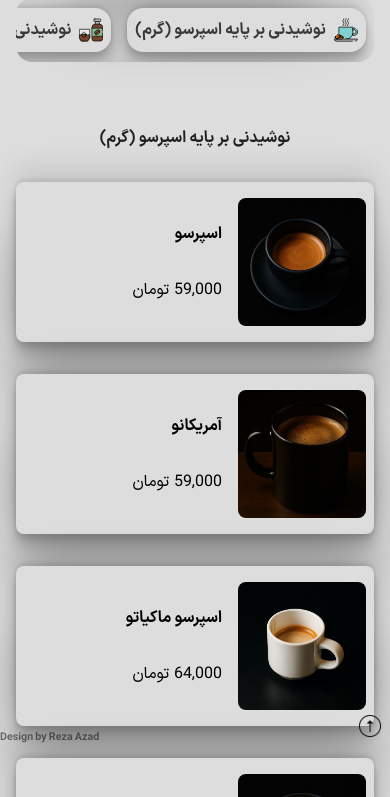
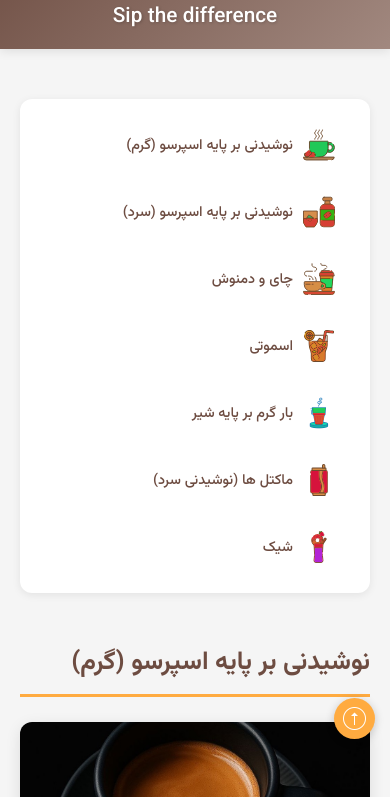
Before and after one commit to rezaazad84/gich, a plain HTML site: page index.html in a window 390 px wide. Shown: the part 90-887 px from the top of the page. Drawn offline with Linux system fonts and the light colour scheme.

Commit message:
New Desin

```diff
--- a/style.css
+++ b/style.css
@@ -1,226 +1,359 @@
-@font-face {
-    font-family: IRANSansX;
-    font-style: normal;
-    font-weight: bold;
-    src: url('fonts/woff/IRANSansX-Bold.woff') format('woff'),
-    url('fonts/woff2/IRANSansX-Bold.woff2') format('woff2');
-}
+/*@font-face {*/
+/*    font-family: IRANSansX;*/
+/*    font-style: normal;*/
+/*    font-weight: bold;*/
+/*    src: url('fonts/woff/IRANSansX-Bold.woff') format('woff'),*/
+/*    url('fonts/woff2/IRANSansX-Bold.woff2') format('woff2');*/
+/*}*/
 
-@font-face {
-    font-family: IRANSansX;
-    font-style: normal;
-    font-weight: normal;
-    src: url('fonts/woff/IRANSansX-Regular.woff') format('woff'),
-    url('fonts/woff2/IRANSansX-Regular.woff2') format('woff2');
-}
+/*@font-face {*/
+/*    font-family: IRANSansX;*/
+/*    font-style: normal;*/
+/*    font-weight: normal;*/
+/*    src: url('fonts/woff/IRANSansX-Regular.woff') format('woff'),*/
+/*    url('fonts/woff2/IRANSansX-Regular.woff2') format('woff2');*/
+/*}*/
 
-* {
-    box-sizing: border-box;
-}
+/* Global Styles */
+/* Global Styles */
+@import url('https://fonts.googleapis.com/css2?family=Vazirmatn:wght@300;400;500;700&display=swap'); /* یک فونت فارسی زیبا */
 
-html {
-    scroll-behavior: smooth;
+:root {
+    --primary-color: #6D4C41; /* قهوه‌ای تیره (مثل قهوه) */
+    --secondary-color: #A1887F; /* قهوه‌ای روشن‌تر */
+    --accent-color: #FFAB40; /* نارنجی/طلایی برای تاکید */
+    --background-color: #F5F5F5; /* پس‌زمینه روشن و خنثی */
+    --text-color: #3E2723; /* رنگ متن تیره */
+    --card-background: #FFFFFF; /* پس‌زمینه کارت‌ها */
+    --border-radius: 12px;
+    --shadow: 0 4px 15px rgba(0, 0, 0, 0.1);
+    --light-shadow: 0 2px 8px rgba(0,0,0,0.08);
 }
 
 body {
+    font-family: 'Vazirmatn', Arial, sans-serif; /* استفاده از وزیرمتن */
     margin: 0;
-    font-family: IRANSansX, serif;
-    background-color: #dddddd;
-    /*background-image: url("img/IMG_6214.jpeg");*/
-    /*background-position: top;*/
-    /*background-repeat: no-repeat;*/
-    /*background-attachment: fixed;*/
-    /*background-size: cover;*/
+    padding: 0;
+    background-color: var(--background-color);
+    color: var(--text-color);
+    direction: rtl; /* اطمینان از راست‌چین بودن */
+    line-height: 1.6;
 }
 
-::-webkit-scrollbar {
-    display: none;
+h1, h2, h3, h4, h5, h6 {
+    font-weight: 700;
+    color: var(--primary-color);
 }
 
 a {
     text-decoration: none;
-    color: inherit;
-    cursor: pointer;
+    color: var(--accent-color);
+    transition: color 0.3s ease;
 }
 
-button, input[type="button"], input[type="submit"] {
-    cursor: pointer;
-    outline: none;
-    border: none;
-    background-color: transparent;
-    padding: 0;
-    font-family: inherit;
-}
-
-input, textarea, select {
-    font-family: inherit;
+a:hover {
+    color: var(--primary-color);
 }
 
 img {
+    max-width: 100%;
+    height: auto;
     display: block;
 }
 
+/* Header Styles */
 .header {
+    background: linear-gradient(135deg, var(--primary-color), var(--secondary-color));
+    color: var(--card-background);
+    padding: 20px 30px;
     display: flex;
-    background-color: #1e201e;
-    width: 15rem;
-    margin-inline: auto;
-    margin-block: 1rem;
-    margin-bottom: 1.5rem;
-    padding: 0.25rem;
+    justify-content: space-between;
     align-items: center;
-    justify-content: space-between;
-    border-radius: 3rem;
-    box-shadow: rgba(0, 0, 0, 0.25) 0 54px 55px, rgba(0, 0, 0, 0.12) 0px -12px 30px, rgba(0, 0, 0, 0.12) 0px 4px 6px, rgba(0, 0, 0, 0.17) 0px 12px 13px, rgba(0, 0, 0, 0.09) 0px -3px 5px;
+    box-shadow: 0 2px 10px rgba(0, 0, 0, 0.1);
+    position: sticky;
+    top: 0;
+    z-index: 1000;
+}
+
+.header-logo {
+    width: 70px; /* اندازه لوگو رو تنظیم کنید */
+    height: 70px;
+    border-radius: 50%;
+    object-fit: cover;
+    border: 3px solid var(--accent-color);
 }
 
 .header-name {
-    margin-block: 0;
-    color: #ecdfcc;
+    font-size: 1.8em;
+    margin: 0;
+    font-weight: 500;
+    color: var(--card-background);
+    text-shadow: 1px 1px 3px rgba(0,0,0,0.2);
 }
 
-.header-center {
-    display: flex;
-    flex-direction: column;
-    align-items: center;
-    font-weight: lighter;
+/* Main Content Area */
+.main {
+    padding: 20px;
+    max-width: 1200px;
+    margin: 30px auto;
 }
 
-.header-logo {
-    width: 2.5rem;
-    height: 2.5rem;
-    border-radius: 100%;
-}
-
-.header-menu {
-    width: 2rem;
-}
-
-.main {
-    margin-inline: 1rem;
-}
-
+/* Main Menu Navigation Styles */
 .main-menu {
-    height: 4rem;
-    margin-inline: auto;
-    border-radius: 1rem;
     display: flex;
-    align-items: center;
-    gap: 1rem;
-    padding: 0.5rem;
-    overflow-x: scroll;
+    flex-wrap: wrap;
+    gap: 15px;
+    justify-content: center;
+    margin-bottom: 40px;
+    padding: 20px;
+    background-color: var(--card-background);
+    border-radius: var(--border-radius);
+    box-shadow: var(--light-shadow);
 }
 
 .menu {
-    background-color: #dddddd;
     display: flex;
+    flex-direction: column; /* آیکون بالا، متن پایین */
     align-items: center;
-    justify-content: space-between;
-    gap: 0.5rem;
-    border-radius: 1rem;
-    padding: 0.5rem;
-    height: 2.75rem;
-    box-shadow: rgba(0, 0, 0, 0.25) 0 54px 55px, rgba(0, 0, 0, 0.12) 0px -12px 30px, rgba(0, 0, 0, 0.12) 0px 4px 6px, rgba(0, 0, 0, 0.17) 0px 12px 13px, rgba(0, 0, 0, 0.09) 0px -3px 5px;
+    padding: 15px;
+    background-color: transparent;
+    border-radius: var(--border-radius);
+    transition: transform 0.3s ease, background-color 0.3s ease;
+    min-width: 120px; /* برای نمایش بهتر در کنار هم */
+    text-align: center;
+}
+
+.menu:hover {
+    transform: translateY(-5px);
+    background-color: #f0eada; /* یک رنگ هاور ملایم */
+}
+
+.menu-icon {
+    width: 48px; /* اندازه آیکون‌ها رو تنظیم کنید */
+    height: 48px;
+    margin-bottom: 8px;
+    filter: invert(30%) sepia(17%) saturate(1500%) hue-rotate(345deg) brightness(90%) contrast(85%); /* تغییر رنگ آیکون‌ها به تم قهوه‌ای */
 }
 
 .menu-name {
-    margin-block: 0;
-    color: #393838;
-    font-weight: bold;
-    text-wrap: nowrap;
+    font-size: 0.95em;
+    color: var(--primary-color);
+    font-weight: 500;
+    text-align: center;
 }
 
-.menu-icon {
-    width: 1.5rem;
-    height: 1.5rem;
+/* Section Title Styles */
+.box-name {
+    font-size: 2em;
+    color: var(--primary-color);
+    margin-top: 50px;
+    margin-bottom: 25px;
+    padding-bottom: 10px;
+    border-bottom: 3px solid var(--accent-color);
+    text-align: right;
+    scroll-margin-top: 130px; /* اصلاح شده برای پوشش بهتر هدر چسبان */
 }
 
-.box-name {
-    color: #202020;
-    text-align: center;
-    margin-top: 4rem;
+/* Menu Item Box Styles */
+.menu-box {
+    display: flex;
+    background-color: var(--card-background);
+    border-radius: var(--border-radius);
+    box-shadow: var(--shadow);
+    margin-bottom: 25px;
+    overflow: hidden; /* برای اینکه border-radius روی تصویر هم اعمال بشه */
+    transition: transform 0.3s ease, box-shadow 0.3s ease;
 }
 
-.menu-box {
-    background-color: #dddddd;
-    height: 10rem;
-    border-radius: 0.5rem;
-    display: flex;
-    align-items: center;
-    padding: 0.5rem;
-    margin-bottom: 1rem;
-    margin-block: 2rem;
-    box-shadow: rgba(0, 0, 0, 0.25) 0 54px 55px, rgba(0, 0, 0, 0.12) 0px -12px 30px, rgba(0, 0, 0, 0.12) 0px 4px 6px, rgba(0, 0, 0, 0.17) 0px 12px 13px, rgba(0, 0, 0, 0.09) 0px -3px 5px;
+.menu-box:hover {
+    transform: translateY(-5px) scale(1.02);
+    box-shadow: 0 8px 25px rgba(0, 0, 0, 0.15);
 }
 
 .box-img {
-    width: 8rem;
-    height: 8rem;
-    object-fit: cover;
-    border-radius: 0.5rem;
+    width: 150px; /* عرض ثابت برای تصویر */
+    height: 150px; /* ارتفاع ثابت برای تصویر */
+    object-fit: cover; /* تصویر رو بدون تغییر نسبت، کادر رو پر می‌کنه */
+    border-left: 5px solid var(--accent-color); /* یک جداکننده رنگی زیبا */
 }
 
 .left-box {
-    margin-inline: 1rem;
+    padding: 20px;
+    flex-grow: 1; /* اجازه می‌ده این بخش فضای باقی‌مانده رو پر کنه */
     display: flex;
     flex-direction: column;
-    gap: 2rem;
+    justify-content: center;
 }
 
 .product-name {
-    margin-block: 0;
+    font-size: 1.4em;
+    margin-top: 0;
+    margin-bottom: 8px;
+    color: var(--primary-color);
 }
 
-.top-icon {
-    width: 1.5rem;
-    position: fixed;
-    bottom: 1rem;
-    right: 0.5rem;
+.left-box span { /* قیمت */
+    font-size: 1.1em;
+    font-weight: 500;
+    color: var(--secondary-color);
 }
 
-.instagram-icon {
-    width: 1.5rem;
-    position: fixed;
-    bottom: 1rem;
-    left: 2.5rem;
+/* Footer Styles */
+.footer {
+    background: linear-gradient(135deg, var(--secondary-color), var(--primary-color));
+    color: var(--card-background);
+    padding: 30px 20px;
+    text-align: center;
 }
 
-.location-icon {
-    width: 1.5rem;
-    position: fixed;
-    bottom: 1rem;
-    left: 0.5rem;
+.footer-text {
+    margin: 10px 0;
+    color: var(--card-background); /* اطمینان از رنگ متن */
 }
 
-.footer {
-    background-color: #bbbbbb;
-    border-radius: 1rem;
-    padding: 1rem;
-    margin-top: 3rem;
+.footer h2.footer-text {
+    font-size: 2em;
+    font-weight: 700;
+}
+
+.footer h3.footer-text {
+    font-size: 1.2em;
+    font-weight: 400;
+    opacity: 0.9;
+}
+
+.footer h4.footer-text, .footer h5.footer-text {
+    font-size: 1em;
+    font-weight: 400;
 }
 
 .location-footer {
     display: flex;
+    justify-content: center;
     align-items: center;
-    gap: 0.5rem;
+    margin-top: 15px;
+    gap: 10px;
+}
+
+.location-footer.end {
+    margin-top: 5px;
 }
 
 .footer-icon {
-    width: 1.5rem;
+    width: 30px;
+    height: 30px;
+    filter: brightness(0) invert(1); /* آیکون‌ها رو سفید می‌کنه */
 }
 
-.footer-text {
-    margin-block: 0.5rem;
-    color: #000000;
+/* Design by text */
+.design {
+    text-align: center;
+    padding: 15px;
+    font-size: 0.9em;
+    color: var(--secondary-color);
+    background-color: #e0e0e0;
 }
 
-.design {
+/* Floating Action Button Styles - اصلاح شده برای RTL */
+.fix {
     position: fixed;
-    bottom: -1rem;
-    left: 0;
-    opacity: 50%;
+    bottom: 20px;
+    right: 20px; /* تغییر به راست برای صفحات RTL */
+    z-index: 1001;
+    background-color: var(--accent-color);
+    border-radius: 50%;
+    padding: 10px;
+    box-shadow: 0 2px 10px rgba(0,0,0,0.2);
+    transition: background-color 0.3s ease, transform 0.3s ease;
 }
 
-.end {
-    margin-bottom: 4rem;
+.fix:hover {
+    background-color: var(--primary-color);
+    transform: scale(1.1);
 }
+
+.top-icon {
+    width: 30px;
+    height: 30px;
+    display: block;
+    filter: brightness(0) invert(1); /* برای اینکه آیکون در پس‌زمینه رنگی بهتر دیده بشه */
+}
+
+/* Responsive Design (Basic) */
+@media (max-width: 768px) {
+    .header {
+        flex-direction: column;
+        padding: 15px;
+    }
+    .header-logo {
+        width: 60px;
+        height: 60px;
+        margin-bottom: 10px;
+    }
+    .header-name {
+        font-size: 1.5em;
+    }
+
+    .main-menu {
+        flex-direction: column; /* منوی اصلی به صورت ستونی در موبایل */
+        align-items: stretch; /* آیتم‌ها تمام عرض رو بگیرن */
+    }
+    .menu {
+        flex-direction: row; /* آیکون و متن کنار هم در موبایل برای منوی اصلی */
+        justify-content: flex-start; /* شروع از راست (به خاطر rtl) */
+        padding: 10px 15px;
+    }
+    .menu-icon {
+        margin-bottom: 0;
+        margin-left: 10px; /* فاصله بین آیکون و متن در موبایل */
+    }
+
+    .menu-box {
+        flex-direction: column; /* کارت‌های آیتم‌های منو به صورت ستونی در موبایل */
+    }
+    .box-img {
+        width: 100%; /* تصویر تمام عرض کارت رو بگیره */
+        height: 200px; /* ارتفاع تصویر در موبایل */
+        border-left: none;
+        border-bottom: 5px solid var(--accent-color); /* جداکننده پایین تصویر */
+    }
+    .left-box {
+        text-align: center; /* متن در موبایل وسط‌چین بشه */
+        padding: 15px;
+    }
+    .product-name {
+        font-size: 1.2em;
+    }
+    .left-box span {
+        font-size: 1em;
+    }
+    .footer h5.footer-text { /* آدرس در فوتر */
+        font-size: 0.9em;
+        padding: 0 10px; /* برای جلوگیری از چسبیدن به لبه‌ها */
+    }
+    .fix { /* دکمه بازگشت به بالا - اصلاح شده برای RTL */
+        bottom: 15px;
+        right: 15px; /* تغییر به راست برای صفحات RTL */
+        padding: 8px;
+    }
+    .top-icon {
+        width: 25px;
+        height: 25px;
+    }
+}
+
+@media (max-width: 480px) {
+    .header-name {
+        font-size: 1.3em;
+    }
+    .box-name {
+        font-size: 1.6em;
+    }
+    .menu-icon {
+        width: 32px;
+        height: 32px;
+    }
+    .menu-name {
+        font-size: 0.9em;
+    }
+}
```
